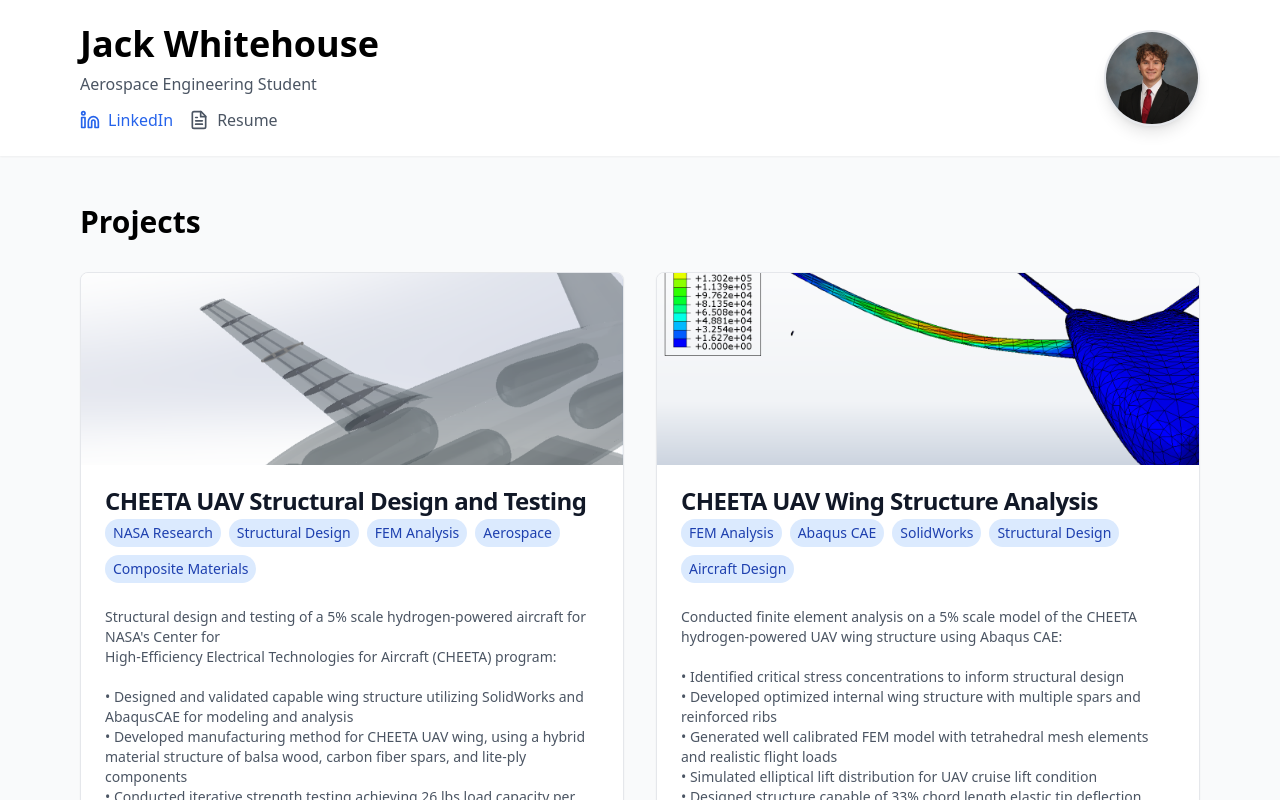
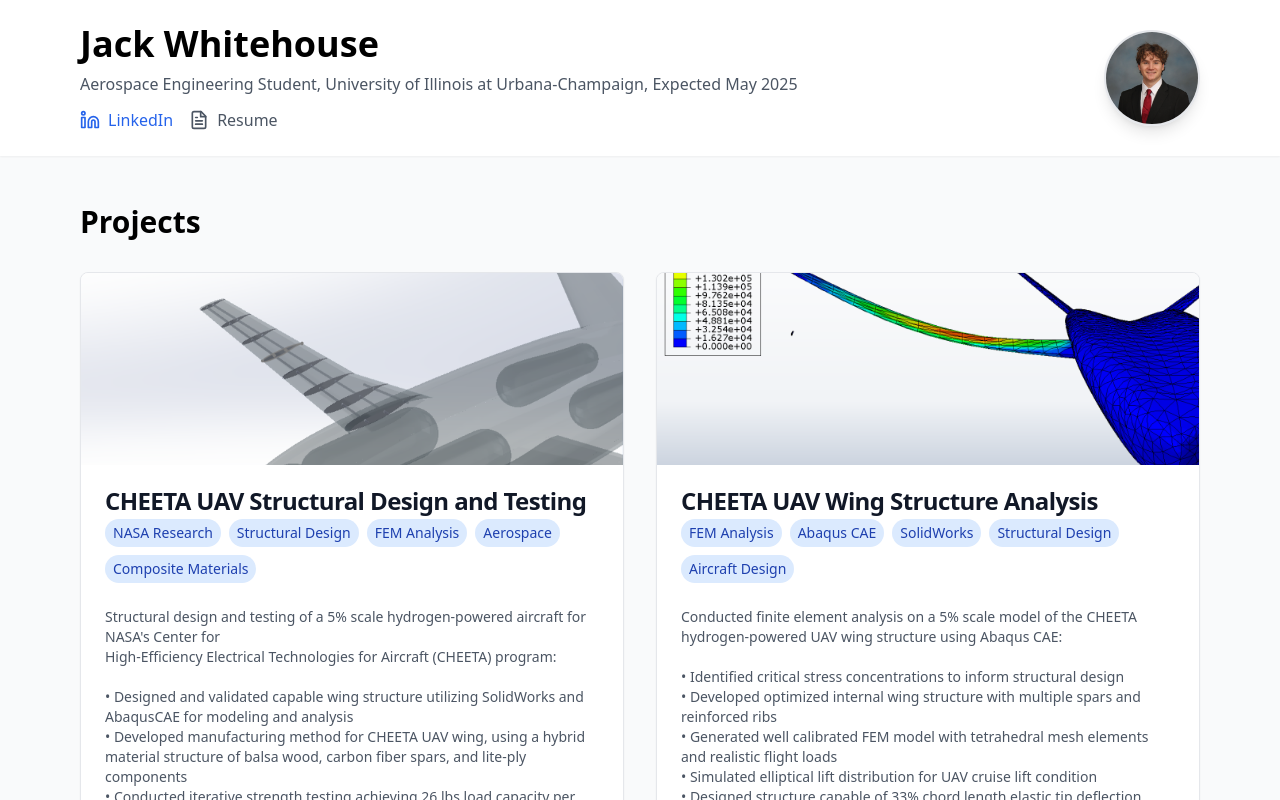
Before and after one commit to jackAwhitehouse/test-portfolio, a React (Create React App) app: page / in a window 1280 px wide. Shown: the top 800 px of the page. Built offline with nearby package versions, Linux system fonts and the light colour scheme.

Commit message:
update descriptions

```diff
--- a/src/App.js
+++ b/src/App.js
@@ -9,7 +9,7 @@ function App() {
         <div className="max-w-6xl mx-auto px-4 flex justify-between items-center">
           <div>
             <h1 className="text-4xl font-bold">Jack Whitehouse</h1>
-            <p className="text-gray-600 mt-2">Aerospace Engineering Student</p>
+            <p className="text-gray-600 mt-2">Aerospace Engineering Student, University of Illinois at Urbana-Champaign, Expected May 2025</p>
             <div className="flex gap-4 mt-3">
               <a
                 href="https://www.linkedin.com/in/jack-whitehouse-36a483212/"
```
